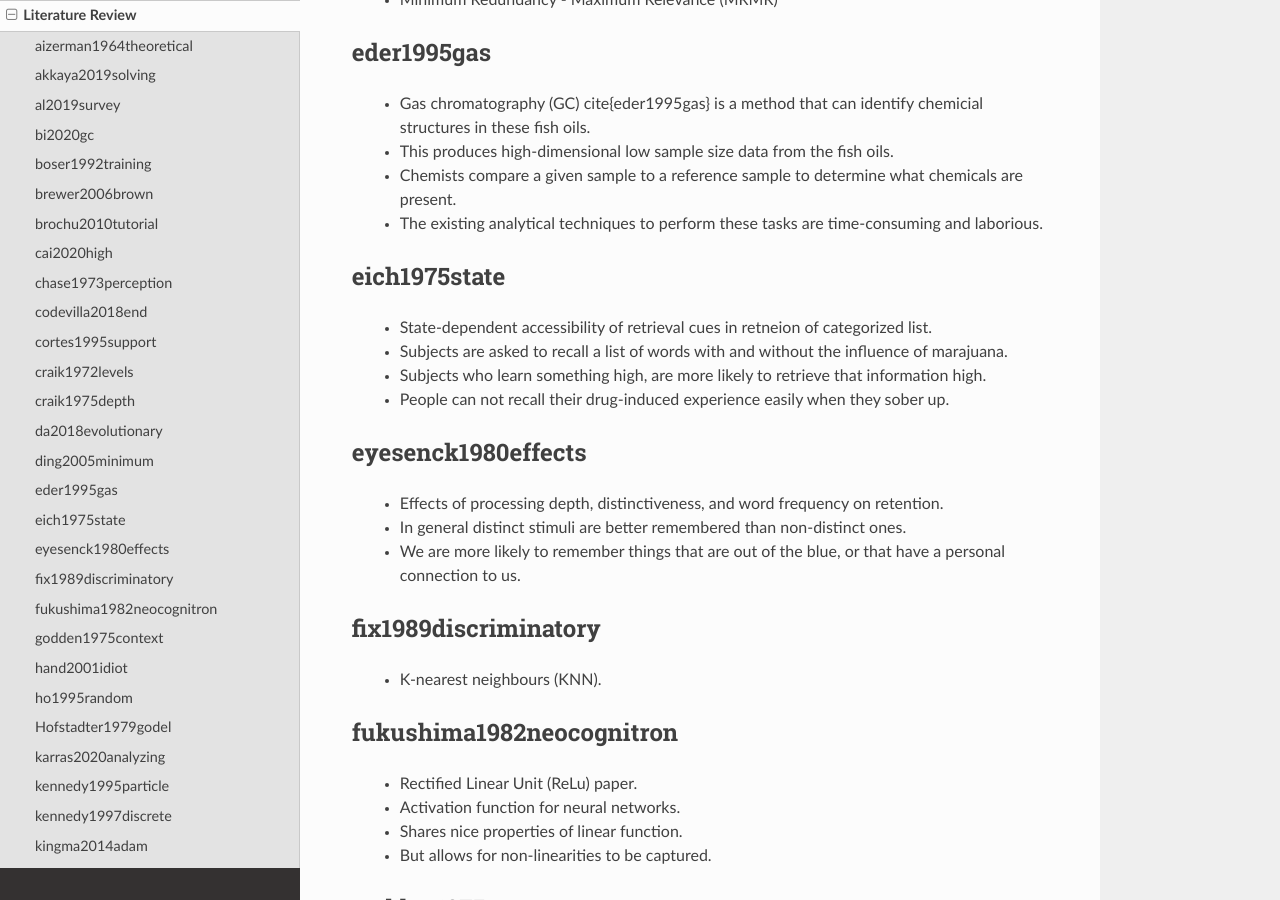
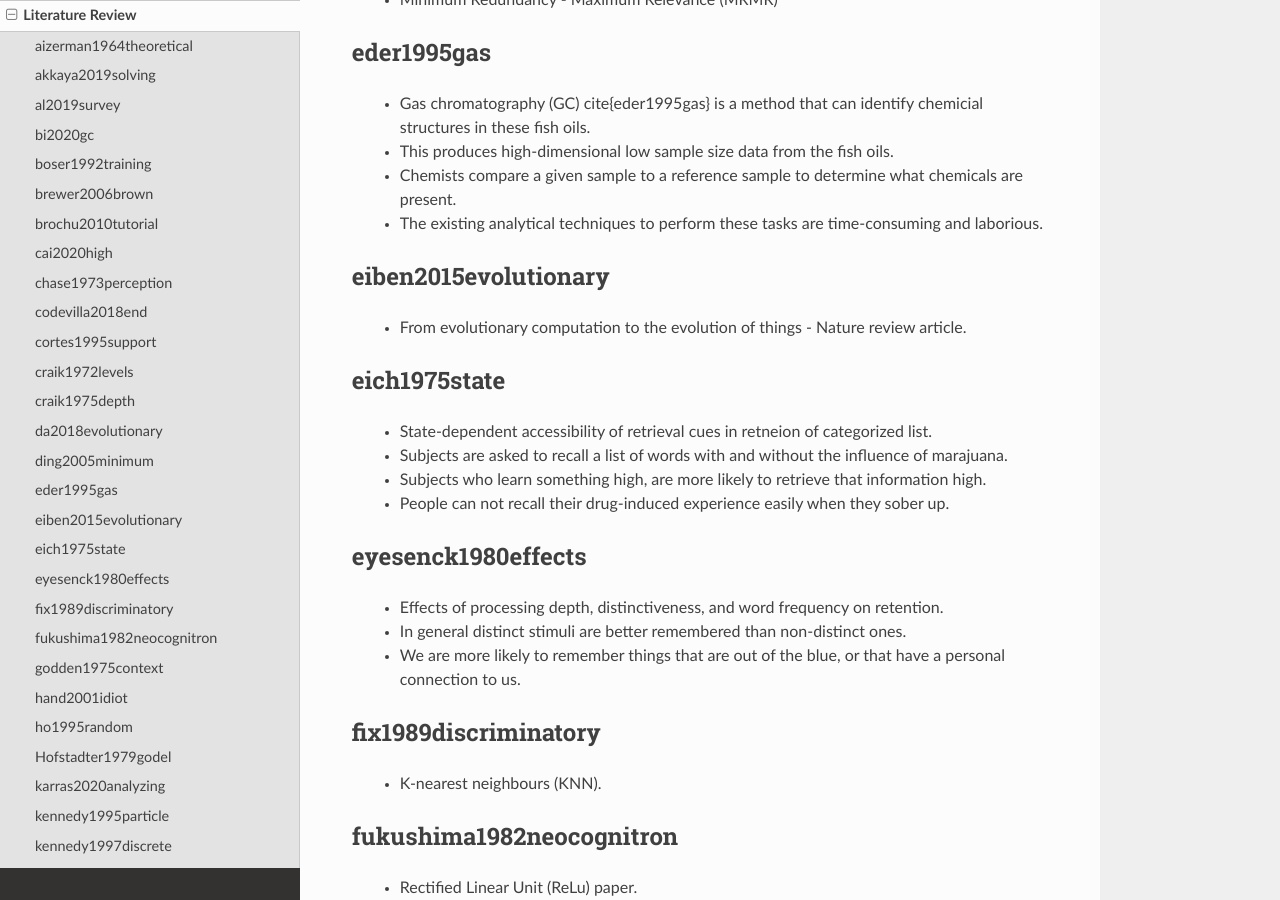
Before and after one commit to woodRock/fishy-business, a Sphinx documentation site: the page built from docs/source/papers.rst, in a window 1280 px wide and 900 px high, scrolled down 3100 px. Built offline with Sphinx 7.4.7 and the Read the Docs theme 2.0.0, drawn with Linux system fonts in a browser that asks for light colours.

Commit message:
Nature review article (added)

```diff
--- a/docs/source/papers.rst
+++ b/docs/source/papers.rst
@@ -111,6 +111,10 @@ eder1995gas
     * This produces high-dimensional low sample size data from the fish oils.
     * Chemists compare a given sample to a reference sample to determine what chemicals are present.
     * The existing analytical techniques to perform these tasks are time-consuming and laborious.
+
+eiben2015evolutionary
+---------------------
+    * From evolutionary computation to the evolution of things - Nature review article.
 
 eich1975state
 -------------
```
